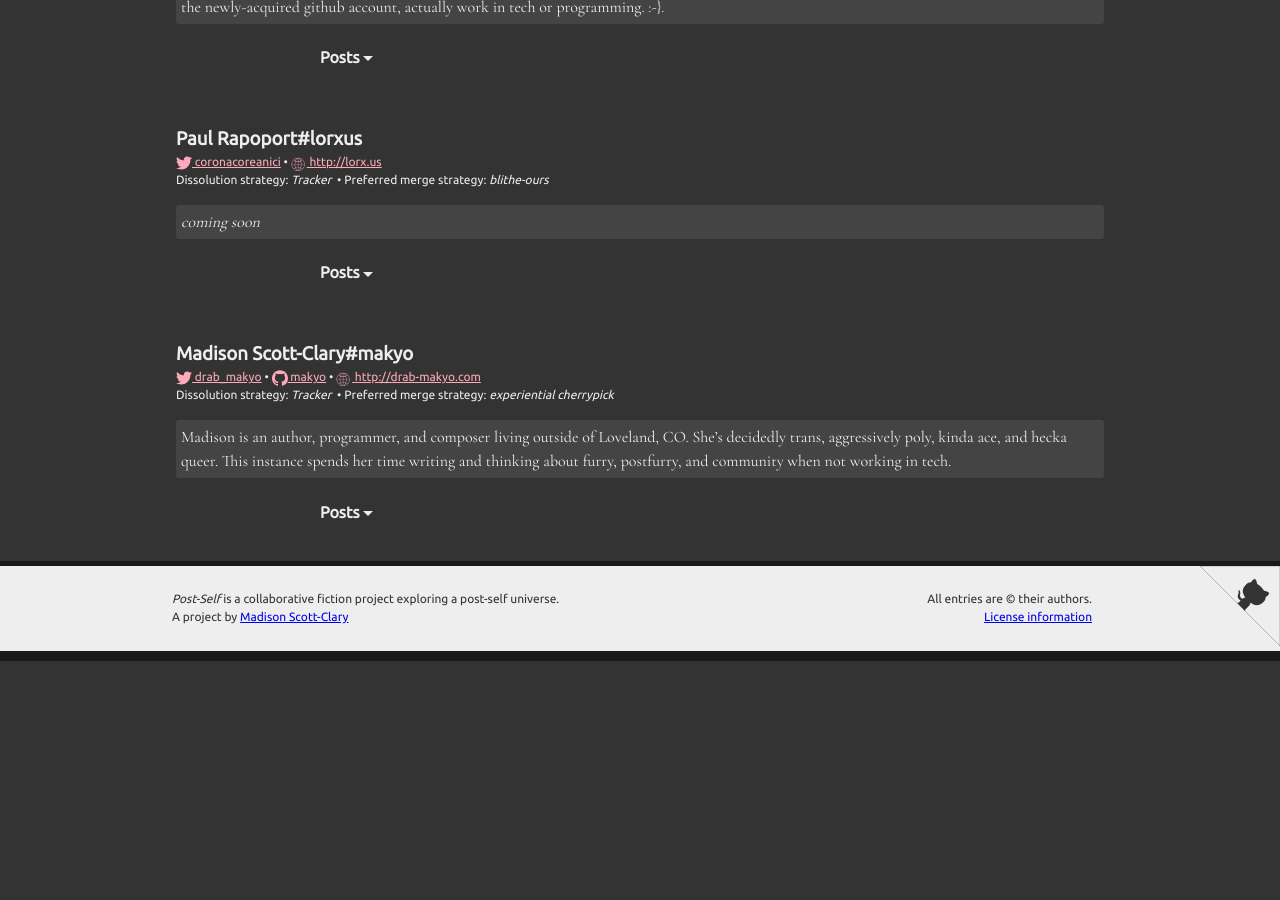
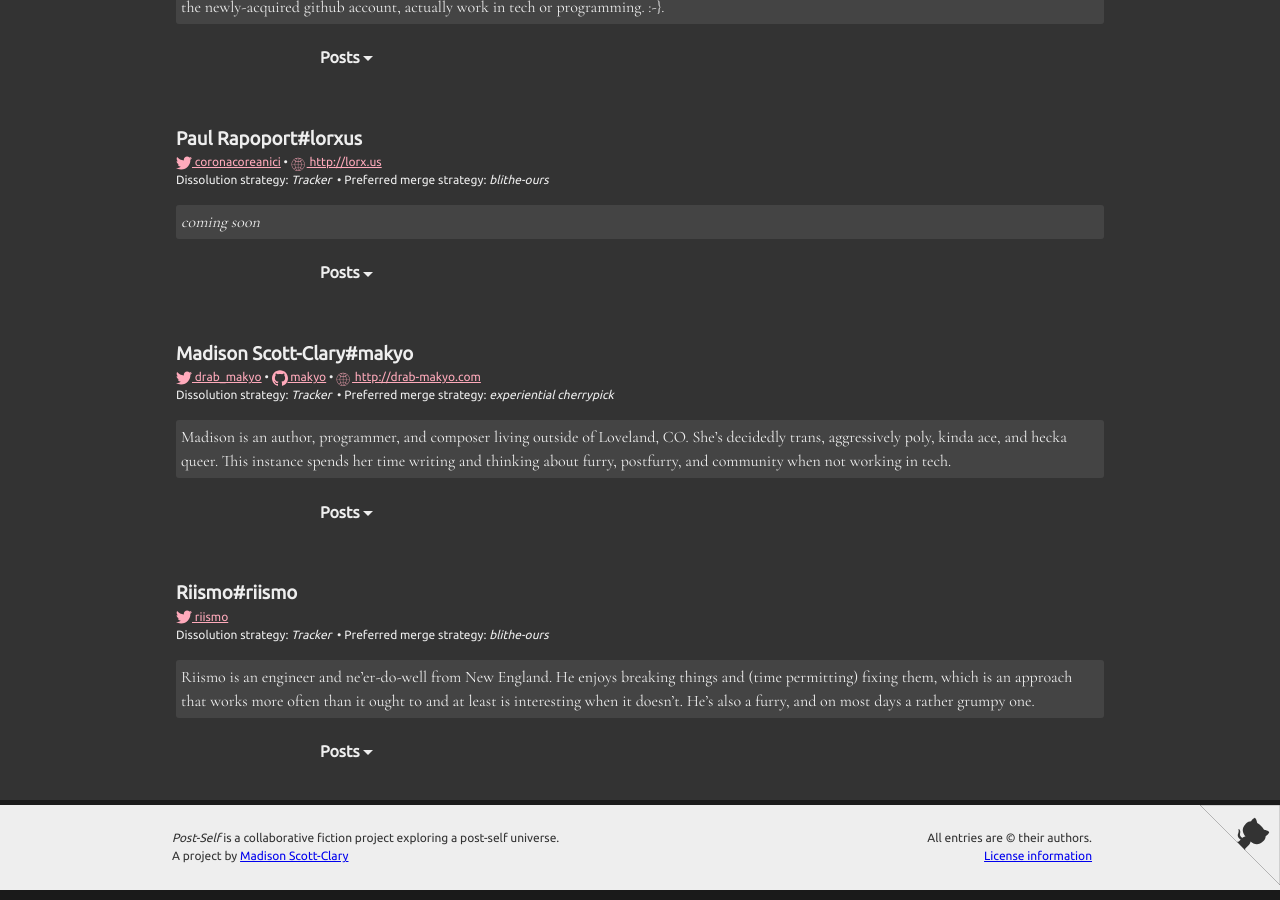
Before and after one commit to post-self/post-self.github.io, a Jekyll site: the page built from about/contributors.html, in a window 1280 px wide and 900 px high, scrolled down 583 px. Built offline with Jekyll 4.4.1, drawn with Linux system fonts in a browser that asks for light colours; before the commit the page ends 1244 px from its top, so only the background shows below that.

Commit message:
Qoheleth was solved

```diff
--- a/_data/authors.yml
+++ b/_data/authors.yml
@@ -51,3 +51,14 @@ makyo:
     merge: experiential cherrypick
   bio: |
     Madison is an author, programmer, and composer living outside of Loveland, CO. She's decidedly trans, aggressively poly, kinda ace, and hecka queer. This instance spends her time writing and thinking about furry, postfurry, and community when not working in tech.
+riismo:
+  url: http://post-self.io/about/contributors#riismo
+  name: Riismo#riismo
+  metadata:
+    - type: twitter
+      value: riismo
+  strategies:
+    dissolution: Tracker
+    merge: blithe-ours
+  bio: |
+    Riismo is an engineer and ne'er-do-well from New England. He enjoys breaking things and (time permitting) fixing them, which is an approach that works more often than it ought to and at least is interesting when it doesn't. He's also a furry, and on most days a rather grumpy one.
--- /dev/null
+++ b/news/_posts/2017-01-26-qoheleth-solved.md
@@ -0,0 +1,16 @@
+---
+layout: post
+title: "Qoheleth: Solved"
+author: makyo
+permalink: /:year/:month/:day/:title/
+---
+
+Qoheleth has been solved. Read on for the story.
+
+Qoheleth was an ARG, or Alternate Reality Game, which took place primarily online (there was one physical clue, but it was designed to not be required), but it was also a story in five parts. Each step of the way revealed more of the story itself, with the final piece containing instructions on how to notify on completion. Some crypto, some secrets, some digging.
+
+[Riismo](/about/contributors#riismo) poked and prowled and hunted down all of Old Man Qoheleth's clues and gathered up the rest of the story for us. The full story will go up in a bit, but Qoheleth the ARG will remain in place for a while, for anyone who wants to give it a go.
+
+For those who don't want to give it a go but are still curious as to how it was run, all of the information involved is [here](https://github.com/but-death-must/qoheleth/), with a full breakdown in [index.md](https://github.com/but-death-must/qoheleth/blob/master/index.md). Note, however, that this effectively spoils the entire game, so if you want to play, don't look!
+
+There may be more like this, but for now, hats off to Riismo, and thanks for playing `:)`
```
